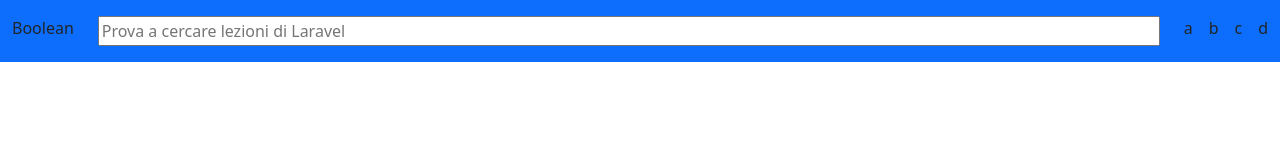
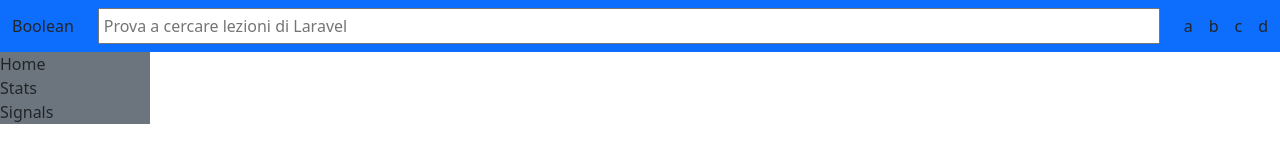
Before and after one commit to Jasczlv/html-css-bootstrap-dashboard, a plain HTML site: page index.html in a window 1280 px wide. Drawn offline with nearby package versions, Linux system fonts and the light colour scheme.

Commit message:
ADD: sidebar inizio

```diff
--- a/css/style.css
+++ b/css/style.css
@@ -0,0 +1,25 @@
+:root {
+    --sidebar-width: 150px;
+}
+
+html, body {
+    height: 100%;
+    margin: 0;
+}
+
+.sidebar {
+    height: 100%;
+}
+
+.sidebar-container {
+    max-width: calc(var(--sidebar-width) / 2);
+}
+
+
+@media (min-width: 992px){
+
+    .sidebar-container {
+        max-width: var(--sidebar-width);
+    }
+
+  }
--- a/index.html
+++ b/index.html
@@ -10,22 +10,38 @@
 </head>
 <body>
     <nav class="bg-primary">
-        <div class="container-fluid justify-content-between">
-            <div class="row py-3">
+        <div class="container-fluid">
+            <div class="row py-2 justify-content-between align-items-center">
                 <div class="col-auto">Boolean</div>
-                <div class="col-auto d-flex flex-grow-1">
-                        <input type="search" name="" id="" class="flex-grow-1" placeholder="Prova a cercare lezioni di Laravel">
+                <div class="col d-flex flex-grow-1">
+                        <input type="search" name="" id="" class="flex-grow-1 p-1" placeholder="Prova a cercare lezioni di Laravel">
                 </div>
                 <div class="col-auto d-flex gap-3">
-                    <div class="nav-items">a</div>
-                    <div class="nav-items">b</div>
-                    <div class="nav-items">c</div>
+                    <div class="nav-items d-none d-lg-block">a</div>
+                    <div class="nav-items d-none d-lg-block">b</div>
+                    <div class="nav-items d-none d-lg-block">c</div>
                     <div class="nav-items">d</div>
                 </div>
             </div>
         </div>
     </nav>
-
+    <main>
+        <section class="sidebar">
+            <div class="sidebar-container bg-secondary">
+                <div class="d-flex flex-column">
+                    <div>
+                        Home
+                    </div>
+                    <div>
+                        Stats
+                    </div>
+                    <div>
+                        Signals
+                    </div>
+                </div>
+            </div>
+        </section>
+    </main>
 
     <script src="https://cdn.jsdelivr.net/npm/bootstrap@5.3.3/dist/js/bootstrap.bundle.min.js" integrity="sha384-YvpcrYf0tY3lHB60NNkmXc5s9fDVZLESaAA55NDzOxhy9GkcIdslK1eN7N6jIeHz" crossorigin="anonymous"></script>
 </body>
```
